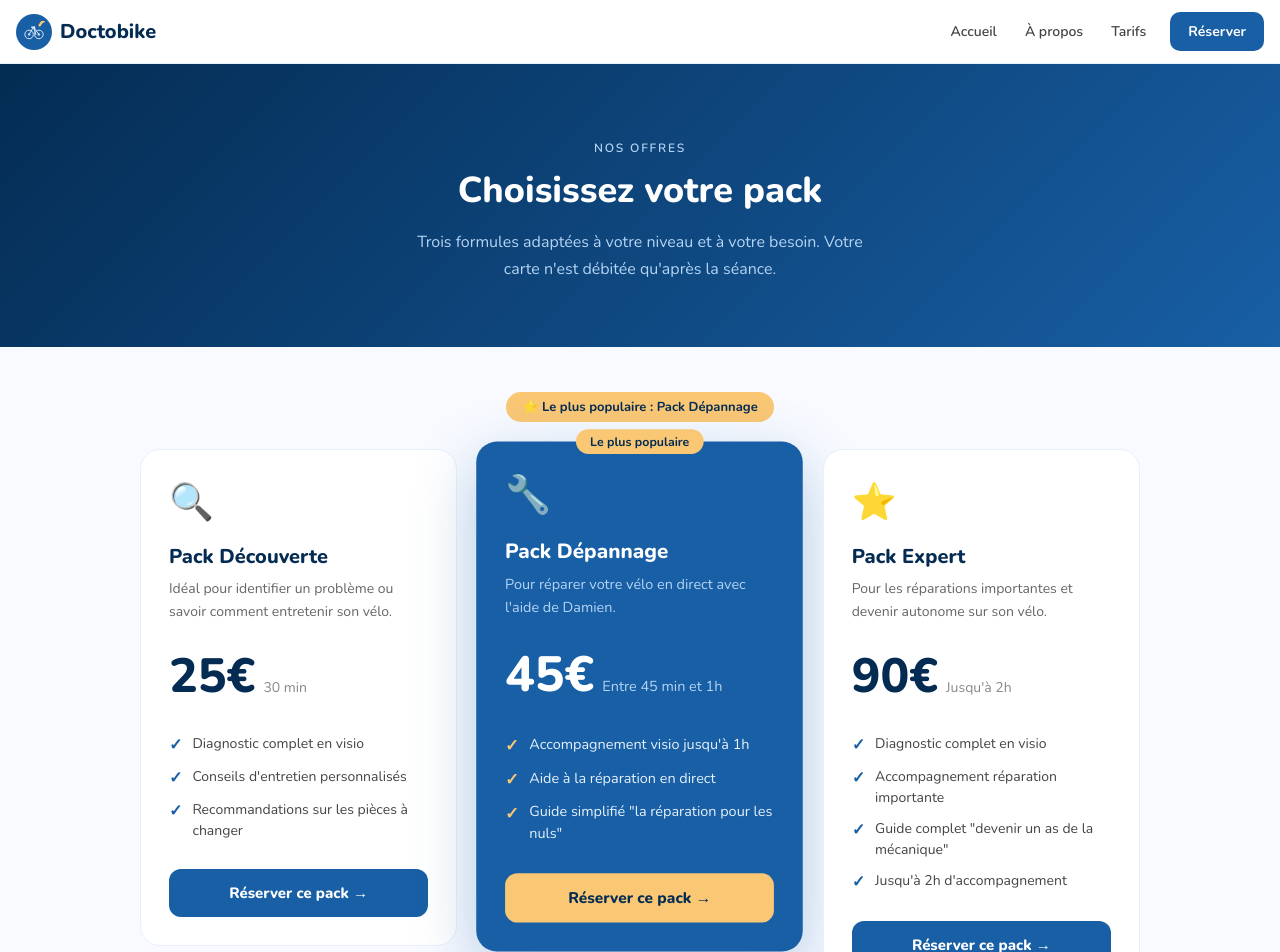
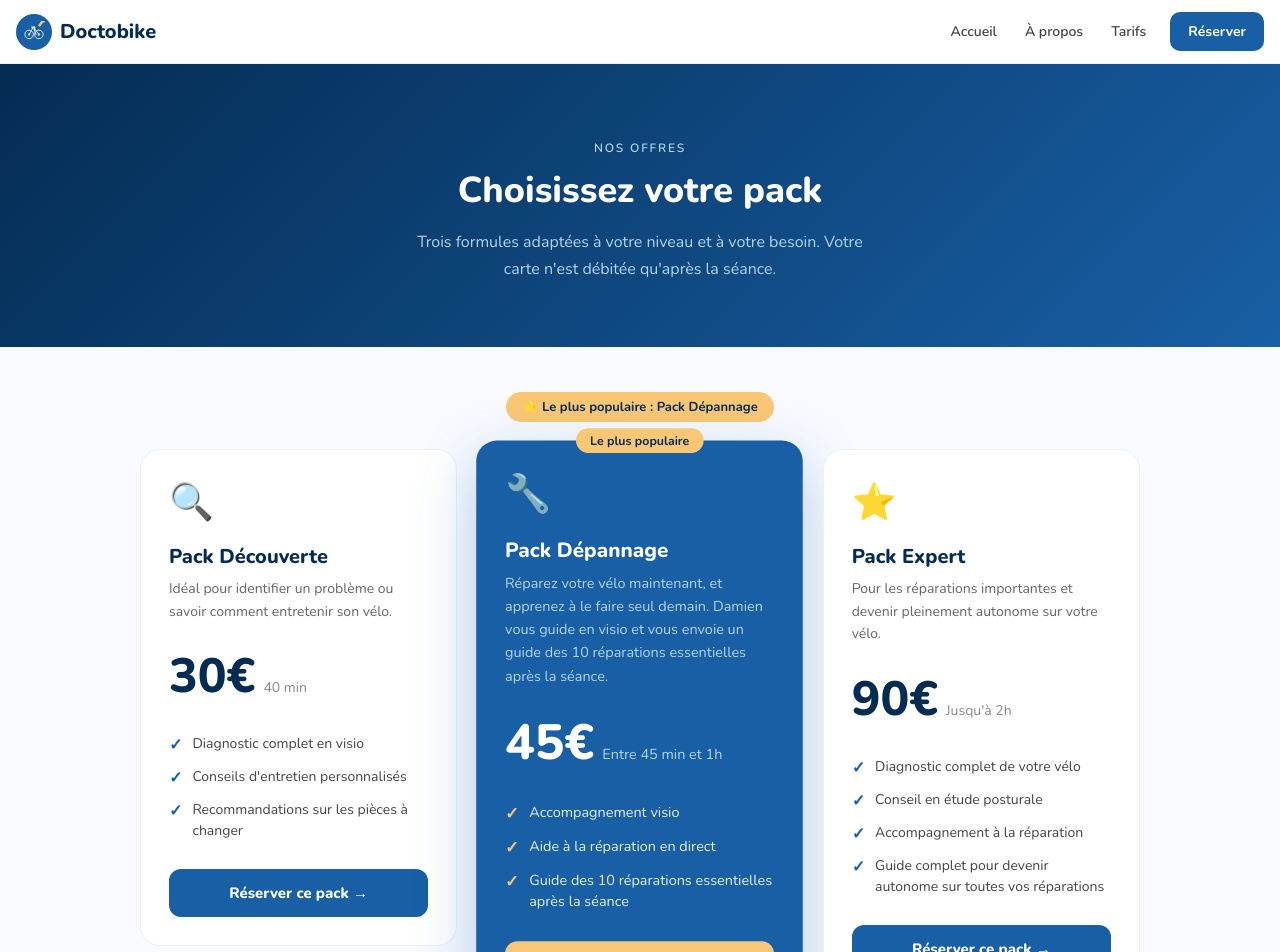
Before and after one commit to sarahlebeze-coder/doctobike2, a Next.js app: page /tarifs in a window 1280 px wide. Shown: the top 952 px of the page. Built offline with nearby package versions, Linux system fonts and the light colour scheme.

Commit message:
Update tarifs and descriptions for service packs
Updated pricing and duration for 'Pack Découverte' and revised descriptions for other packs to provide more clarity and detail.

```diff
--- a/app/tarifs/page.tsx
+++ b/app/tarifs/page.tsx
@@ -5,8 +5,8 @@ const font = "'Nunito', sans-serif"
 const packs = [
   {
     name: 'Pack Découverte',
-    price: '25€',
-    duration: '30 min',
+    price: '30€',
+    duration: '40 min',
     bgColor: '#E6F1FB',
     icon: '🔍',
     description: 'Idéal pour identifier un problème ou savoir comment entretenir son vélo.',
@@ -23,11 +23,11 @@ const packs = [
     duration: 'Entre 45 min et 1h',
     bgColor: '#185FA5',
     icon: '🔧',
-    description: "Pour réparer votre vélo en direct avec l'aide de Damien.",
+    description: "Réparez votre vélo maintenant, et apprenez à le faire seul demain. Damien vous guide en visio et vous envoie un guide des 10 réparations essentielles après la séance.",
     features: [
-      "Accompagnement visio jusqu'à 1h",
+      "Accompagnement visio",
       "Aide à la réparation en direct",
-      'Guide simplifié "la réparation pour les nuls"',
+      "Guide des 10 réparations essentielles après la séance",
     ],
     highlight: true,
   },
@@ -37,12 +37,12 @@ const packs = [
     duration: "Jusqu'à 2h",
     bgColor: '#042C53',
     icon: '⭐',
-    description: "Pour les réparations importantes et devenir autonome sur son vélo.",
+    description: "Pour les réparations importantes et devenir pleinement autonome sur votre vélo.",
     features: [
-      "Diagnostic complet en visio",
-      "Accompagnement réparation importante",
-      'Guide complet "devenir un as de la mécanique"',
-      "Jusqu'à 2h d'accompagnement",
+      "Diagnostic complet de votre vélo",
+      "Conseil en étude posturale",
+      "Accompagnement à la réparation",
+      "Guide complet pour devenir autonome sur toutes vos réparations",
     ],
     highlight: false,
   },
```
